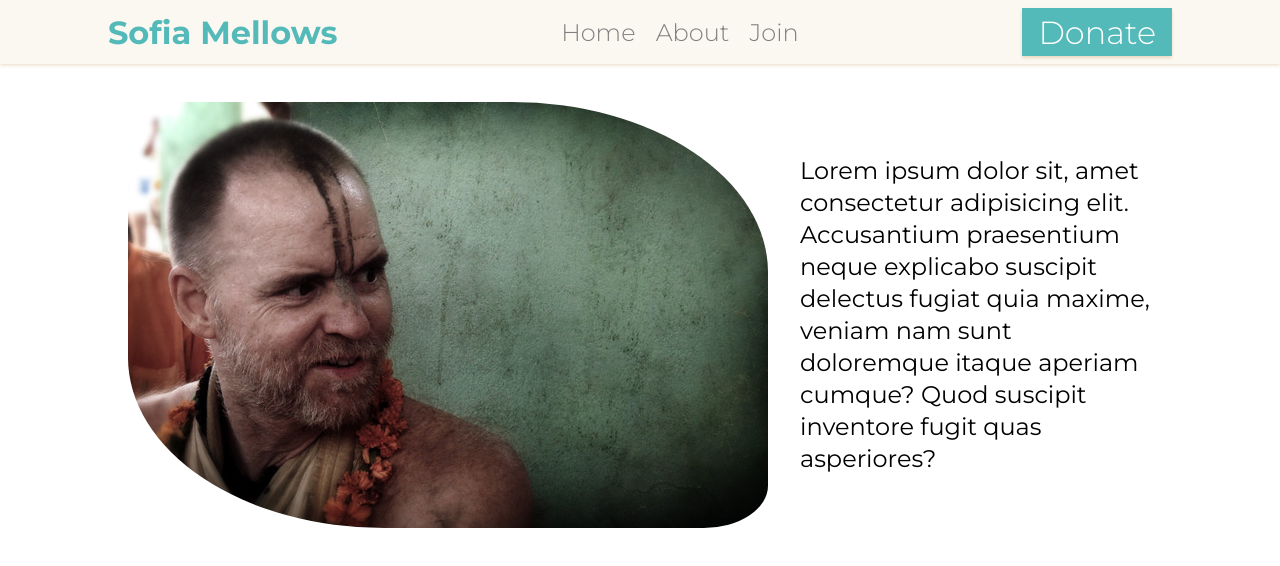
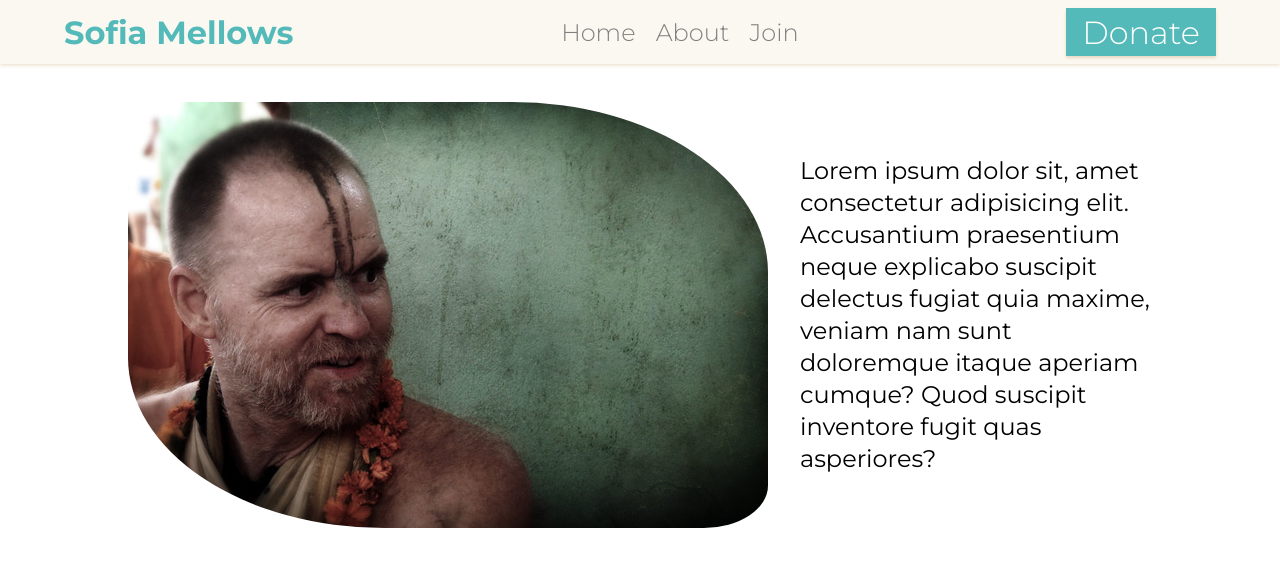
Before and after one commit to SkDanny/SofiaMellowsWebsite, a plain HTML site: page index.html in a window 1280 px wide. Drawn offline with Linux system fonts and the light colour scheme; a web font is replaced by a local one.

Commit message:
commit from desktop pc

```diff
--- a/style.css
+++ b/style.css
@@ -28,9 +28,10 @@ body{
       margin: 0 0.5rem;
 }
 .navbar{
+      padding:0 4rem;
       display: flex;
       align-items: center;
-      justify-content: space-around;
+      justify-content: space-between;
       background-color: var(--color-1);
       box-shadow: 0 1px 4px var(--color-3);
       height: 4rem;
```
